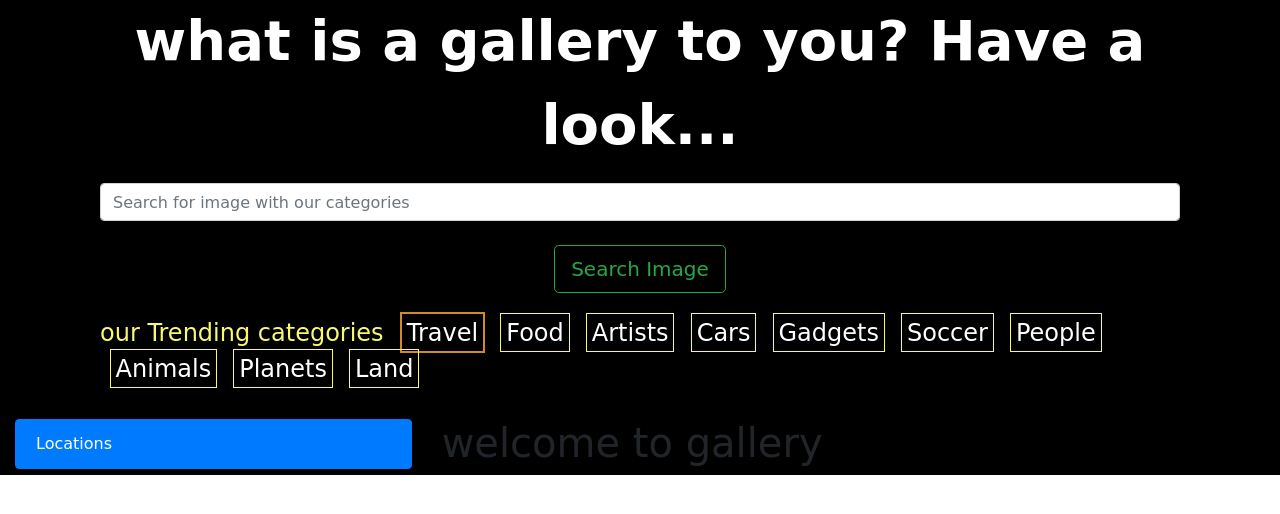
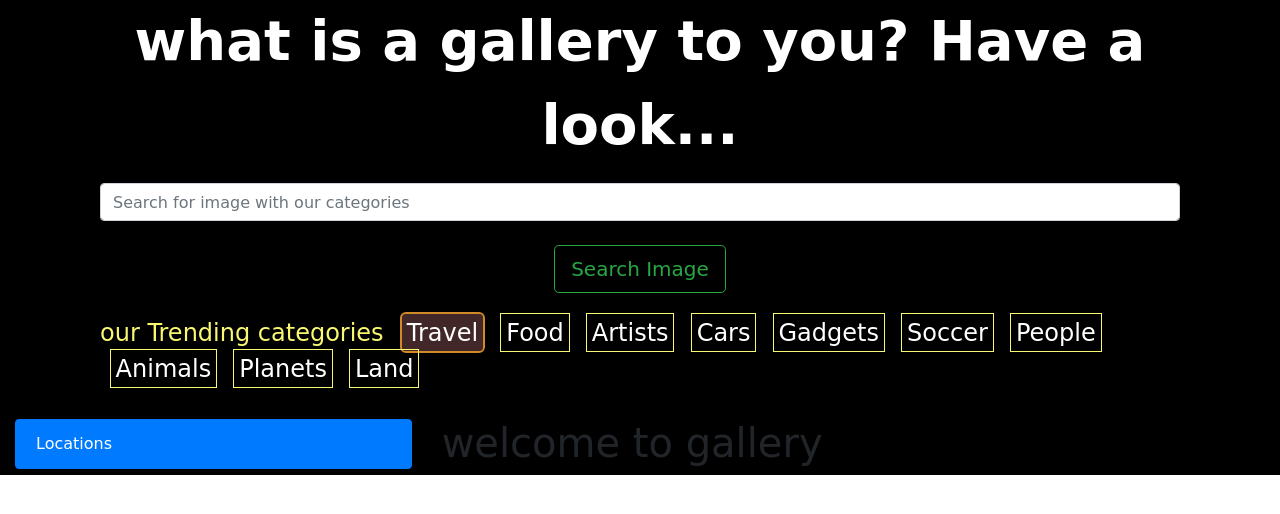
Before and after one commit to Reuben-Kipkemboi/Reuben-s--Gallery, a Django app: page / in a window 1280 px wide, with the pointer over the restyled element. Shown: the part 57-571 px from the top of the page. Run offline with Django 4.2, Linux system fonts and the light colour scheme; data that the repository does not hold is empty; some libraries are stand-ins or nearby versions; some web fonts are replaced.

Commit message:
st:mark-styling - optimizes markstyling

```diff
--- a/appgallery/static/css/styles.css
+++ b/appgallery/static/css/styles.css
@@ -32,5 +32,6 @@
 }
 #trend mark:hover{
     outline:2px solid #d18a27;
-    font-size: 3vh;
+    background: #412728;
+    border-radius: 4px;
 }
```
